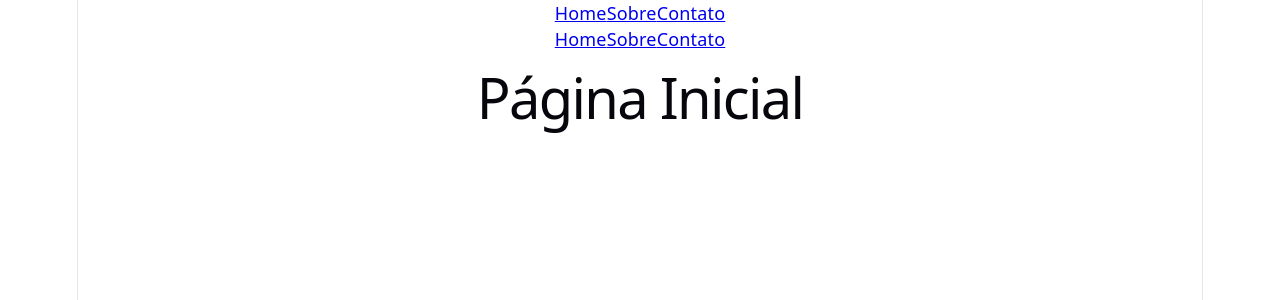
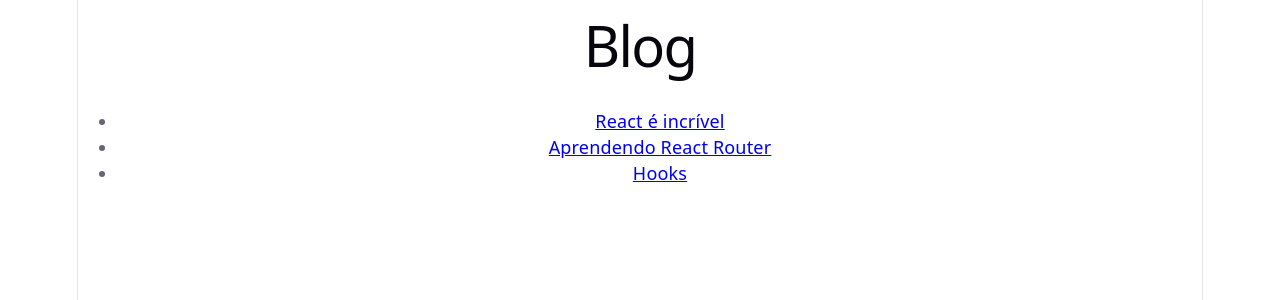
Before and after one commit to lucascammelo/project-react-step, a React (Vite) app in the folder my-react-app/: page / in a window 1280 px wide. Shown: the top 300 px of the page. Built offline with nearby package versions, Linux system fonts and the light colour scheme.

Commit message:
Dever de casa aula 10

```diff
--- a/my-react-app/src/App.jsx
+++ b/my-react-app/src/App.jsx
@@ -1,22 +1,38 @@
 
-import { BrowserRouter, Routes, Route } from 'react-router-dom';
-import Home from './components/aula10/Home';
-import About from './components/aula10/About';
-import Contact from './components/aula10/Contact';
-import Navbar from './components/aula10/Navbar';
-import Navbar2 from './components/aula10/Navbar2';
+// import { BrowserRouter, Routes, Route } from 'react-router-dom';
+// import Home from './components/aula10/Home';
+// import About from './components/aula10/About';
+// import Contact from './components/aula10/Contact';
+// import Navbar from './components/aula10/Navbar';
+// import Navbar2 from './components/aula10/Navbar2';
+
+import { BrowserRouter, Routes, Route } from "react-router-dom";
+import Blog from "./components/aula10/deverDeCasa/Blog";
+import Post from "./components/aula10/deverDeCasa/Post";
 
 const App = () => {
   return (
+    // <BrowserRouter>
+    //   <Navbar />
+    //   <Navbar2 />
+    //   <Routes>
+    //     <Route path="/" element={<Home />} />
+    //     <Route path="/about" element={<About />} />
+    //     <Route path="/contact" element={<Contact />} />
+    //   </Routes>
+    // </BrowserRouter>
+
+
     <BrowserRouter>
-      <Navbar />
-      <Navbar2 />
-      <Routes>
-        <Route path="/" element={<Home />} />
-        <Route path="/about" element={<About />} />
-        <Route path="/contact" element={<Contact />} />
-      </Routes>
+
+        <Routes>
+            <Route path="/" element={<Blog />}/>
+            <Route path="/post/:id" element={<Post />}/>
+        </Routes>
+
     </BrowserRouter>
+
+
   );
 };
 
--- /dev/null
+++ b/my-react-app/src/components/aula10/deverDeCasa/Blog.jsx
@@ -0,0 +1,32 @@
+import { Link } from "react-router-dom";
+
+const postagens = [
+    { id: 1, titulo: 'React é incrível'},
+    { id:2, titulo:'Aprendendo React Router'},
+    { id:3, titulo:'Hooks'},
+];
+
+
+const Blog = () =>{
+
+    return(
+
+        <>
+
+            <h1>Blog</h1>
+
+            <ul>
+                {postagens.map((postagem) => (
+                    <li key={postagem.id}>
+                       <Link to={`/post/${postagem.id}`}>{postagem.titulo}</Link>
+
+                    </li>
+                ))}
+            </ul>
+
+        </>
+
+    );
+};
+
+export default Blog;
--- /dev/null
+++ b/my-react-app/src/components/aula10/deverDeCasa/Post.jsx
@@ -0,0 +1,28 @@
+import {useParams} from 'react-router-dom';
+
+const postagens = [
+  { id: 1, titulo: 'React é incrível', conteudo: 'React é uma biblioteca para construir interfaces...' },
+  { id: 2, titulo: 'Aprendendo React Router', conteudo: 'React Router permite navegação ' },
+  { id: 3, titulo: 'Hooks na prática', conteudo: 'Hooks como useState e useEffect são essenciais' },
+];
+
+const Post = () => {
+    const {id} =  useParams();
+
+    const postagemEncontrada = postagens.find((postagem) => postagem.id === Number(id));
+
+    if(!postagemEncontrada) return <h2>Post Não encontrado</h2>;
+
+
+
+    return(
+
+        <div>
+            <h1>{postagemEncontrada.titulo}</h1>
+            <p>{postagemEncontrada.conteudo}</p>
+        </div>
+
+    );
+}
+
+export default Post;
```
